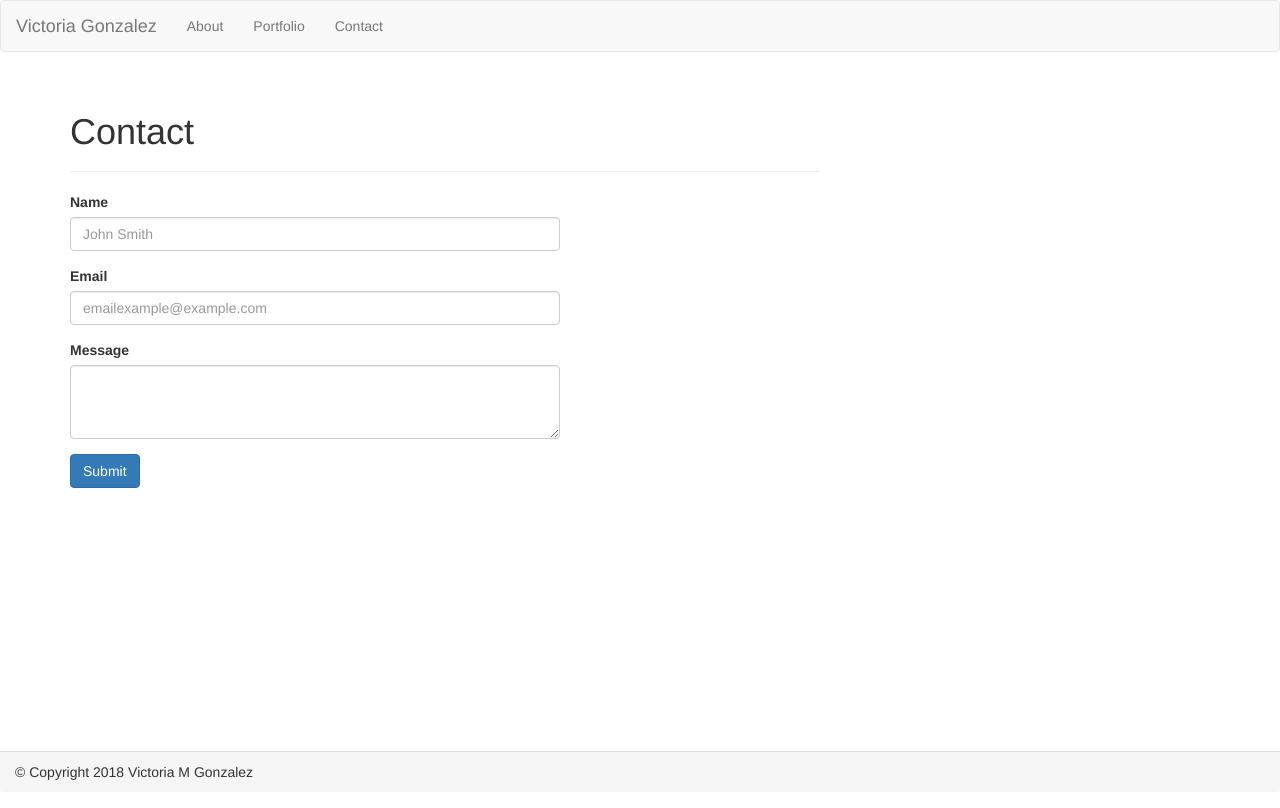
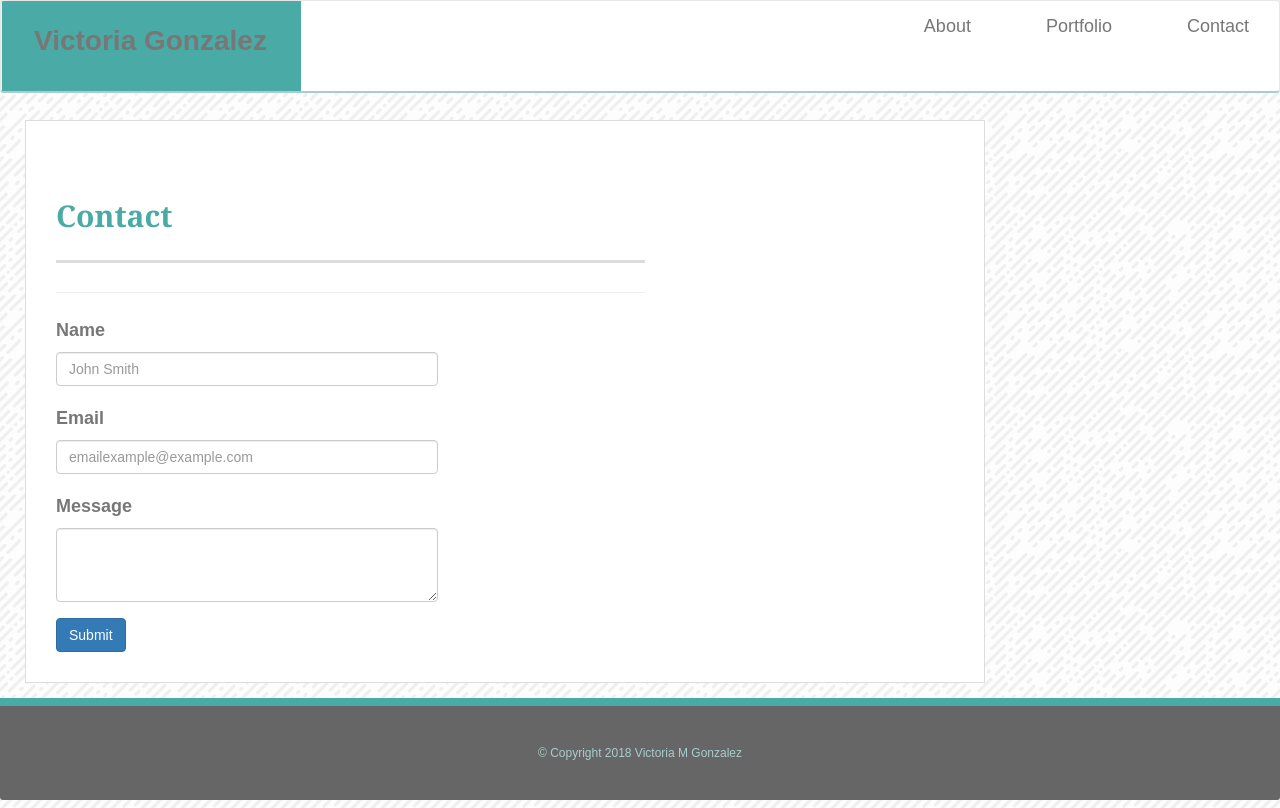
Before and after one commit to victoriagoesplaces/Bootstrap-Portfolio, a plain HTML site: page contact.html in a window 1280 px wide. Drawn offline with nearby package versions, Linux system fonts and the light colour scheme.

Commit message:
CSS sheet

```diff
--- a/assets/css/style.css
+++ b/assets/css/style.css
@@ -12,8 +12,8 @@ body {
 
 .container {
     width: 100%;
-    max-width: 960px;
-    margin: 0 auto;
+    width: 960px;
+    margin: 10px;
     clear: both;
 }
 
@@ -53,18 +53,19 @@ h2, h3 {
     width:100%;
 }
 
+.navbar-header{
+    color: #fff;
+}
 .navbar-brand {
     width: 300px;
     height: 90px;
     background: #4aaaa5;
-    float: left;
     font-family: Georgia, 'Times New Roman', Times, serif|
     text-align: center;
     line-height: 50px;
+    font-weight: 700;
     color: #fff;
-    font-weight: 700;
     font-size: 28px;
-    text-decoration: none;
     padding-left: 32px;
 }
 
@@ -91,12 +92,13 @@ nav a:first-child {
 .container {
     background: #fff;
     padding: 30px;
-    margin: 40px 0 40px 0;
+    margin: 120px 0 125px 25px;
     width: 100%;
     max-width: 960px;
     float: left;
     border: 1px solid #ddd;
     text-align: justify;
+
 }
 
 
@@ -110,3 +112,15 @@ nav a:first-child {
     font-size: 12px;
     text-align: center;
 }
+
+.thumbnail {
+   width: 225px;
+   height: auto;
+}
+
+
+.placeholder {
+    width: 275px;
+    height: 180px;
+    margin-right: 10px;
+}
--- a/assets/css/style1.css
+++ /dev/null
@@ -1,129 +0,0 @@
-
-
-nav {
-    float: right;
-    margin-top: 25px;
-}
-
-nav a {
-    color: #999;
-    text-decoration: none;
-    margin-left: 15px;
-    display: inline-block;
-    border-left: 1px solid #efefef;
-    padding-left: 15px;
-    line-height: 18px;
-
-}
-
-nav a:first-child {
-    border-left: 0 none;
-}
-
-/*main*/
-
-#main-box {
-    padding-top: 130px;
-}
-
-.main-section {
-    background: #fff;
-    padding: 30px;
-    margin: 0 0 40px 0;
-    width: 100%;
-    max-width: 650px;
-    float: left;
-    border: 1px solid #ddd;
-    text-align: justify;
-}
-
-
-.placeholder1 {
-    width: 250px;
-    height: auto;
-    margin-top: 10px;
-    float: left;
-    margin-right: 25px;
-}
-
-.placeholder {
-    width: 275px;
-    height: 180px;
-    margin-right: 10px;
-}
-
-/*sidebox area*/
-
-
-
-.project {
-    width: 274px;
-    overflow: auto;
-    position: relative;
-    float: left;
-    margin: 20px 0 15px;
-}
-
-.project:nth-child(even) {
-    margin-right: 40px
-}
-
-.project img {
-    width: 100%;
-    border: 0 none;
-    opacity: .8;
-}
-
-.project h3 {
-    border-bottom: 0;
-    background: #4aaaa5;
-    color: #fff;
-    text-align: center;
-    position: absolute;
-    bottom: 20px;
-    padding: 15px;
-    width: 100%;
-    line-height: 30px;
-    margin: 0;
-    font-weight: 300;
-}
-
- #contact-form ul {
-     margin-bottom: 20px;
- }
-
- #contact-form il {
-     margin-bottom: 10px;
- }
-
- label,
- input[type=text],
- input[type=email],
- textarea {
- display: block;
- width: 100%;
- }
-
- label,
- input[type=text],
- input[type=email],
- textarea {
- height: 35px;
- border: 1px solid #ddd|;
- padding: 0 10px;
- font-size: 14px;
- }
-
-
-textarea {
-    height: 200px;
- }
-
-input[type=submit] {
-background: #4aaaa5;
-border: 0 none;
-color: #fff;
-font-size: 18px;
-padding: 10px 30px;
-cursor: pointer;
- }
--- a/contact.html
+++ b/contact.html
@@ -3,11 +3,12 @@
 <head>
 <title>Bootstrap-Portfolio</title>
 <link rel="stylesheet" href="https://maxcdn.bootstrapcdn.com/bootstrap/3.3.7/css/bootstrap.min.css" integrity="sha384-BVYiiSIFeK1dGmJRAkycuHAHRg32OmUcww7on3RYdg4Va+PmSTsz/K68vbdEjh4u" crossorigin="anonymous">
-<!--<link rel="stylesheet" type="text/css" href="assets/css/style.css"> -->
+<link rel="stylesheet" type="text/css" href="assets/css/style.css">
 
 </head>
 
 <body>
+
   <nav class="navbar navbar-default">
     <div class="container-fluid">
       <!-- Brand and toggle get grouped for better mobile display -->
@@ -19,15 +20,16 @@
           <span class="icon-bar"></span>
         </button>
         <a class="navbar-brand" href="index.html">Victoria Gonzalez</a>
+      </div>
 
-      <ul class="nav  navbar-nav navbar-right">
-        <li><a href="contact.html">Contact</a></li>
-    </ul>
-    <ul class="nav navbar-nav navbar-right">
-        <li><a href="portfolio.html">Portfolio</a></li>
-    </ul>
+      <!-- Collect the nav links, forms, and other content for toggling -->
+      <div class="collapse navbar-collapse" id="bs-example-navbar-collapse-1">
+
         <ul class="nav navbar-nav navbar-right">
           <li><a href="index.html">About</a></li>
+          <li><a href="portfolio.html">Portfolio</a></li>
+          <li><a href="contact.html">Contact</a></li>
+
         </ul>
       </div><!-- /.navbar-collapse -->
     </div><!-- /.container-fluid -->
```
Also changed, not shown: index.html (+10 -9 lines), portfolio.html (+9 -8 lines). Lines whose indentation alone changed are shown as unchanged.
